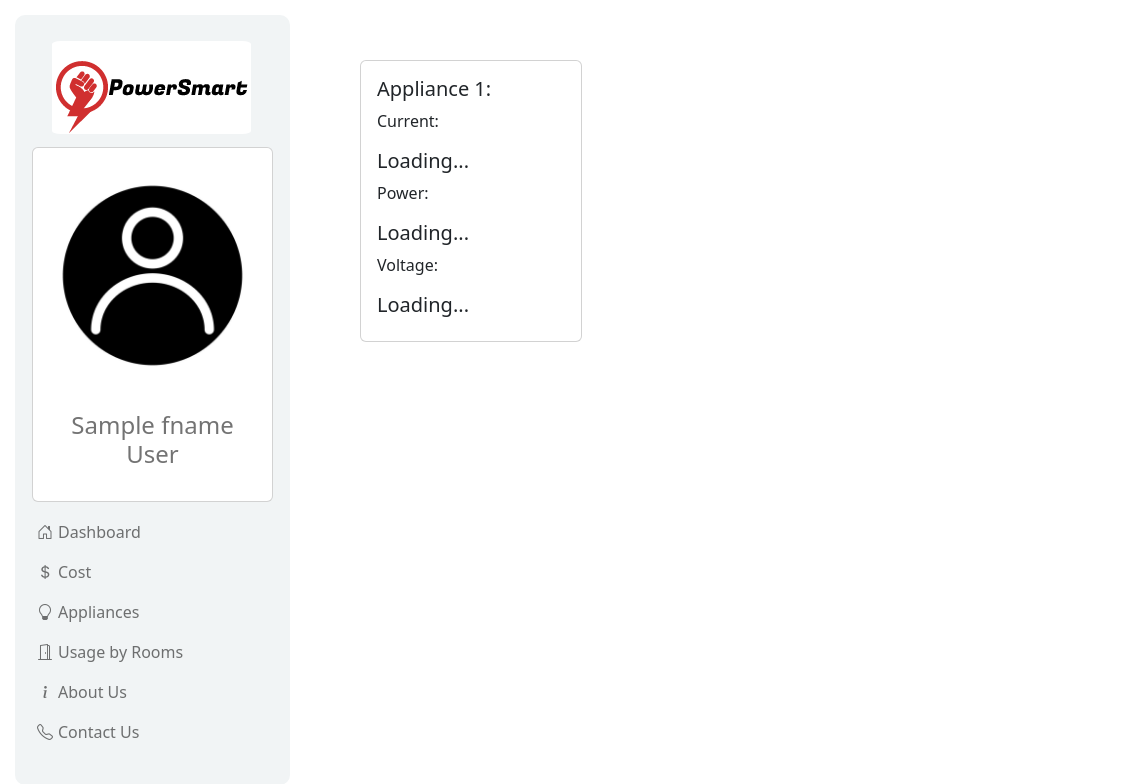
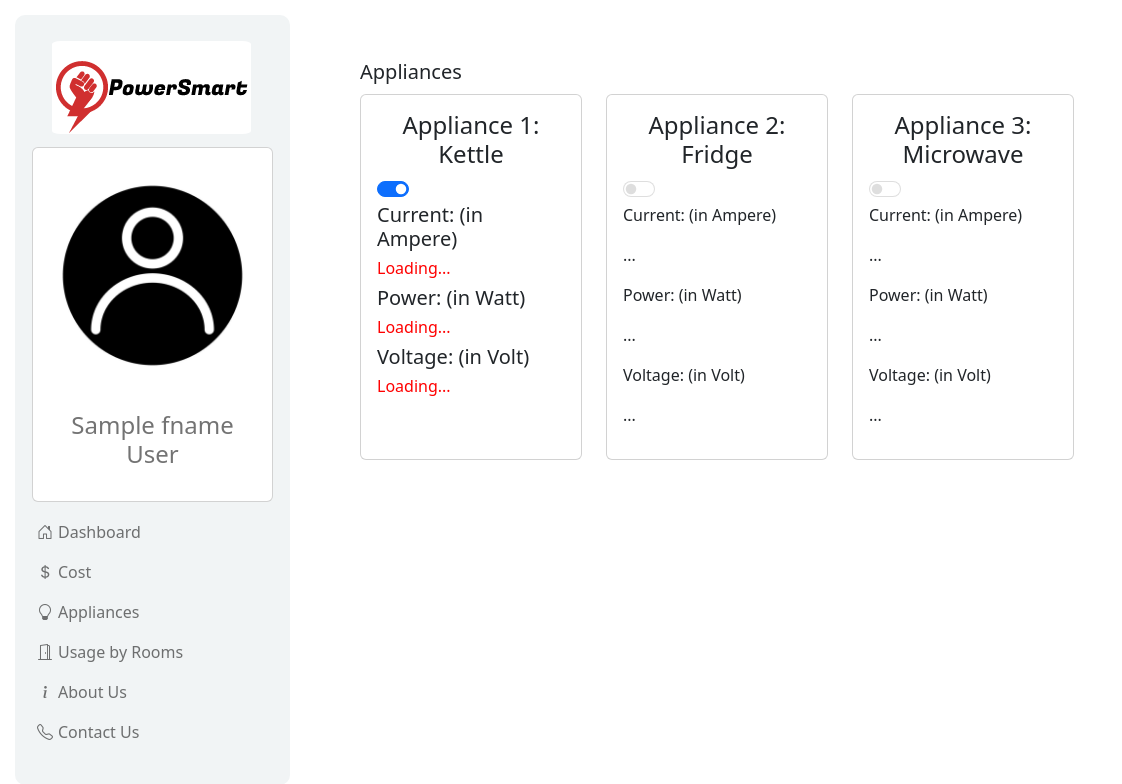
Before and after one commit to NoraRaju/PowerSmart, a Django app: template myworld/miniproject/PowerSmart/templates/appliances.html in a window 1360 px wide. Shown: the top 784 px of the page, without its empty margins (0-1122 px from the left). Run offline with Django 4.2, Linux system fonts and the light colour scheme; the template is opened without the code that fills it: most values are stand-ins (such as "Sample title", 1, 10 or a date in 2020); some libraries are stand-ins or nearby versions.

Commit message:
Updated appliances, cost and room HTML files

```diff
--- a/myworld/miniproject/PowerSmart/static/pagestyle.css
+++ b/myworld/miniproject/PowerSmart/static/pagestyle.css
@@ -32,6 +32,7 @@ height:400px;
   display: flex;
   justify-content: space-between;
   align-items: center;
+  padding-bottom: 10px;
 }
 
 .graph-header {
--- a/myworld/miniproject/PowerSmart/templates/appliances.html
+++ b/myworld/miniproject/PowerSmart/templates/appliances.html
@@ -95,24 +95,69 @@
 
 
 <div class="maincon">
+  <div class="header">
+    <h5 class="dashboard-heading">Appliances</h5>
+  </div>
   <div class="row">
     <div class="col-md-3">
       <div class="card h-100">
         <div class="card-body">
-          <h5 class="card-title">  Appliance 1:</h5>
-          <p>Current:</p>
-          <h5 id="current-value">Loading...</h5>
+          <h4 class="card-title">  Appliance 1:
+           Kettle</h4>
+          <div class="form-check form-switch">
+            <input class="form-check-input" type="checkbox" role="switch" id="flexSwitchCheckChecked" checked></div>
+          <h5>Current: (in Ampere)</h5>
+          <h6 id="current-value" style="color: red">Loading...</h6>
 
-          <p>Power:</p>
-          <h5 id="power-value">Loading...</h5>
+          <h5>Power: (in Watt)</h5>
+          <h6 id="power-value" style="color: red">Loading...</h6>
 
-          <p>Voltage:</p>
-          <h5 id="voltage-value">Loading...</h5>
+          <h5>Voltage: (in Volt)</h5>
+          <h6 id="voltage-value" style="color: red">Loading...</h6>
+
+        </div>
+      </div>
+    </div>
+    <div class="col-md-3">
+      <div class="card h-100">
+        <div class="card-body">
+          <h4 class="card-title">  Appliance 2: Fridge</h4>
+          <div class="form-check form-switch">
+            <input class="form-check-input" type="checkbox" role="switch" id="flexSwitchCheckDisabled" disabled>
+          </div>
+          <p>Current: (in Ampere)</p>
+          <p id="current-value">...</p>
+
+          <p>Power: (in Watt)</p>
+          <p id="power-value">...</p>
+
+          <p>Voltage: (in Volt)</p>
+          <p id="voltage-value">...</p>
+
+        </div>
+      </div>
+    </div>
+    <div class="col-md-3">
+      <div class="card h-100">
+        <div class="card-body">
+          <h4 class="card-title">  Appliance 3: Microwave</h4>
+          <div class="form-check form-switch">
+            <input class="form-check-input" type="checkbox" role="switch" id="flexSwitchCheckDisabled" disabled>
+          </div>
+          <p>Current: (in Ampere)</p>
+          <p id="current-value">...</p>
+
+          <p>Power: (in Watt)</p>
+          <p id="power-value">...</p>
+
+          <p>Voltage: (in Volt)</p>
+          <p id="voltage-value">...</p>
 
         </div>
       </div>
     </div>
   </div>
 </div>
+
   </body>
 </html>
```
Also changed, not shown: myworld/miniproject/PowerSmart/templates/cost.html (+123 -37 lines), myworld/miniproject/PowerSmart/templates/room.html (+39 -1 lines), myworld/miniproject/db.sqlite3.
